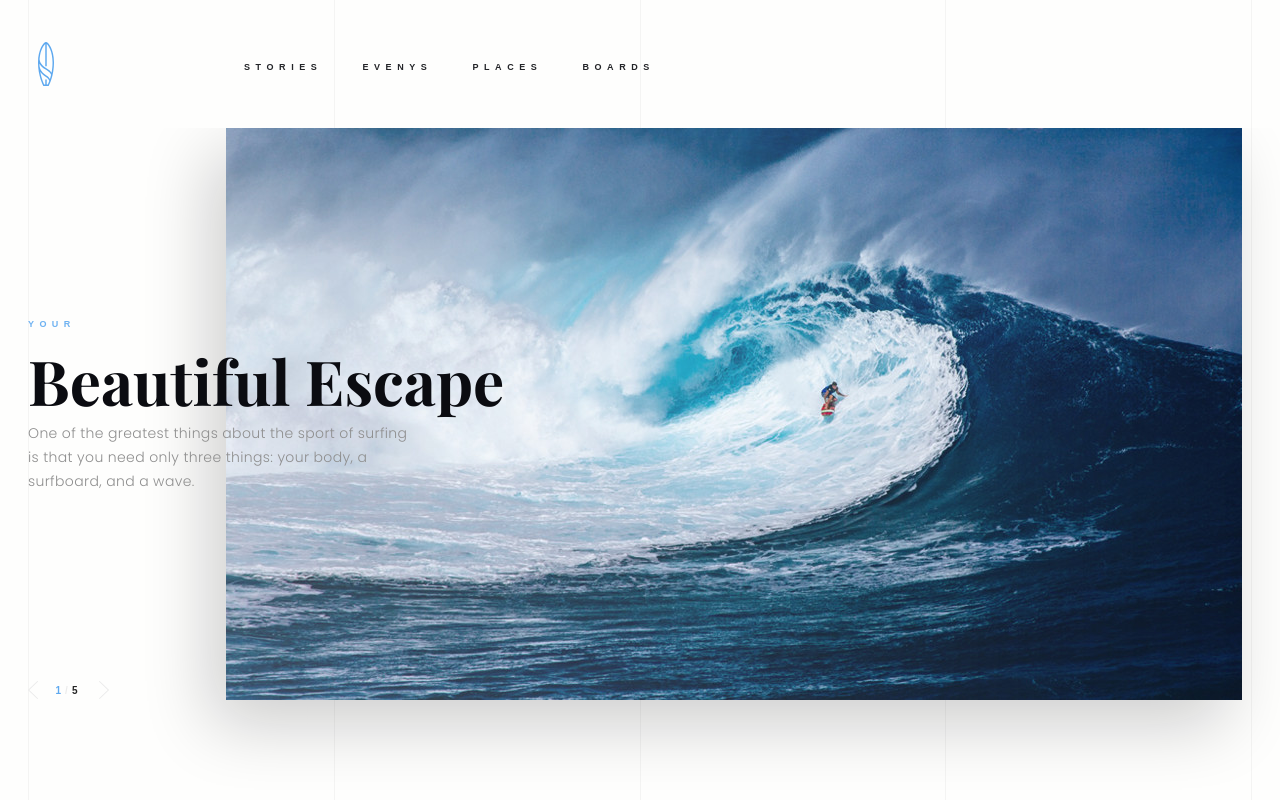
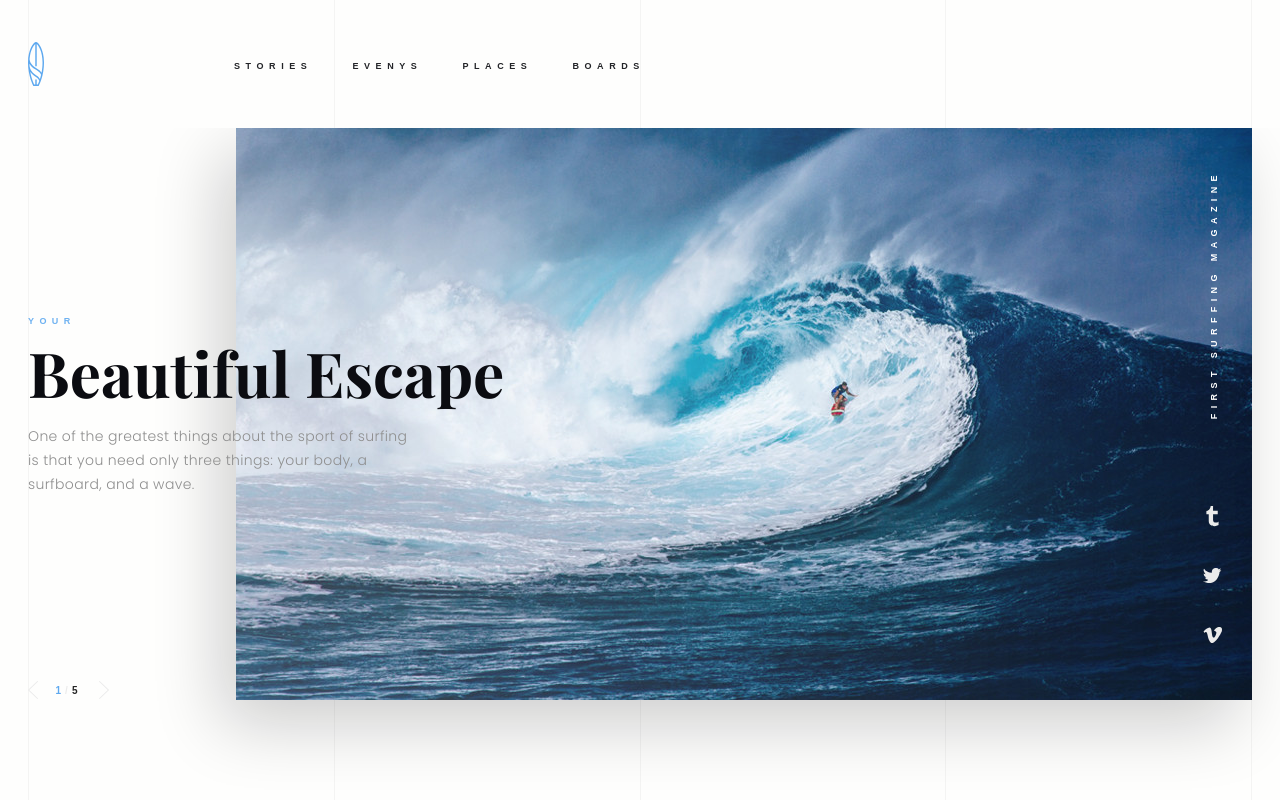
Before and after one commit to zur1k/Surfing-club, a website: page src/index.html in a window 1280 px wide. Shown: the top 800 px of the page. Drawn offline with nearby package versions, Linux system fonts and the light colour scheme.

Commit message:
адаптировал хедер и слайдер хеддер

```diff
--- a/src/index.html
+++ b/src/index.html
@@ -26,6 +26,10 @@
       </a>
     </div>
 
+    <div class="site-desc">
+      <div class="site-desc__content">First&nbsp;Surffing&nbsp;Magazine</div>
+    </div>
+
 
     <ul class="navigation">
       <li class="navigation__item">
@@ -42,12 +46,28 @@
       </li>
     </ul>
 
-    <div class="site-desc">
-      <div class="site-desc__content">First&nbsp;Surffing&nbsp;Magazine</div>
+  </nav>
+
+  <!-- slide  -->
+  <div class="slide-wrapper">
+    <div class="container relative">
+            <!-- socail icons -->
+      <div class="header-social-wrapper">
+        <div class="social social--header">
+          <a href="#" class="social__item">
+            <img src="img/socials/social-tumblr.svg" alt="" />
+          </a>
+          <a href="#" class="social__item">
+            <img src="img/socials/social-twitter.svg" alt="" />
+          </a>
+          <a href="#" class="social__item">
+            <img src="img/socials/social-vimeo.svg" alt="" />
+          </a>
+        </div>
+      </div>
+
     </div>
-  </nav>
-  <!-- slide new  -->
-  <div class="slide-wrapper">
+
     <div id="headerSlider" class="owl-carousel">
       <!-- slides -->
       <div class="container slide-item">
@@ -147,21 +167,7 @@
         </a>
       </div>
 
-      <!-- socail icons -->
-      <div class="header-social-wrapper">
-        <div class="social social--vertical">
-          <a href="#" class="social__item">
-            <img src="img/socials/social-tumblr.svg" alt="" />
-          </a>
-          <a href="#" class="social__item">
-            <img src="img/socials/social-twitter.svg" alt="" />
-          </a>
-          <a href="#" class="social__item">
-            <img src="img/socials/social-vimeo.svg" alt="" />
-          </a>
-        </div>
 
-      </div>
     </div>
 
 
--- a/src/scss/blocks/_base.scss
+++ b/src/scss/blocks/_base.scss
@@ -4,23 +4,23 @@ body {
   background-repeat: repeat-y;
   background-position: center;
   background-color: #fefefd;
+}
 
+img {
+max-width: 100%;
+height: auto;
 }
 
 .container {
   margin-left: auto;
   margin-right: auto;
-  max-width: 1224px;
-  padding: 0 10px;
-}
+  padding: 0 15px;
 
-.nav-logo-wrapper {
- margin-right: 190px;
-  // transform: translateY(-50%);
-  //   margin-right: 190px;
-  //   position: absolute;
-  //   left: 0;
-  //   top: 50%;  в случае если использовать абсолют на логотип
+  @media (min-width: 1254px) {
+    max-width: 1224px;
+    padding-left: 0;
+    padding-right: 0;
+  }
 }
 
 .relative {
--- a/src/scss/blocks/_header-slider.scss
+++ b/src/scss/blocks/_header-slider.scss
@@ -5,31 +5,76 @@
   padding-bottom: 95px;
 }
 
+.header-social-wrapper {
+  margin-bottom: 25px;
+  margin-top: 25px;
+  //   background-color: seagreen;
+
+  @media (min-width: 1254px) {
+    position: absolute;
+    width: 20px;
+    height: 20px;
+    right: 30px;
+    top: 350px;
+    z-index: 9;
+  }
+  @media (min-width: 1400px) {
+    right: -45px;
+    top: 400px;
+  }
+}
+
 #headerSlider.owl-carousel .owl-stage-outer {
   overflow: visible;
-
 }
 .slide-item {
-    width: 100%;
   display: flex;
   position: relative;
   justify-content: flex-end;
 }
 
+.slide-item__desc {
+  background-color: #fff;
+  padding: 25px;
+  padding-top: 10px;
 
-.slide-item__desc {
+  min-width: 260px;
+  max-width: 680px;
+  position: absolute;
+  bottom: 0;
+  left: 50%;
+  transform: translate(-50%, 20%);
+  text-align: center;
+  box-shadow: -16px 0 65px rgba(11, 12, 17, 0.2);
+
+  @media (min-width: 1254px) {
+    background-color: transparent;
+    text-align: left;
+    box-shadow: none;
+
+    padding: 0;
     width: 500px;
-    position: absolute;
+    bottom: auto;
     left: 0;
     top: 50%;
     transform: translateY(-50%);
   }
+}
 .slide-item__heading {
   color: #0b0c11;
-    font-family: 'Playfair Display', serif;
+  font-family: "Playfair Display", serif;
+  font-size: 22px;
+  font-weight: 700;
+  line-height: 1;
+  margin-bottom: 10px;
+  @media (min-width: 920px) {
+    font-size: 42px;
+  }
+
+  @media (min-width: 1254px) {
     font-size: 62px;
-    font-weight: 700;
-    line-height: 64px;
+    margin-bottom: 20px;
+  }
 
   span {
     display: block;
@@ -39,62 +84,75 @@
     font-weight: 700;
     line-height: 1;
     text-transform: uppercase;
-        font-family: 'League Spartan', sans-serif;
+    font-family: "League Spartan", sans-serif;
     letter-spacing: 5.4px;
-        margin-bottom: 20px;
+    margin-bottom: 10px;
 
+    @media (min-width: 1254px) {
+        margin-bottom: 16px;
+      }
   }
 }
 .slide-item__text {
-    width: 390px;
   color: #8f8f8f;
   font-size: 14px;
   font-weight: 300;
   line-height: 24px;
   letter-spacing: 0.35px;
-    font-family: 'Poppins', sans-serif;
-    p {
+  font-family: "Poppins", sans-serif;
+  @media (min-width: 992px)
+  {
+    width: 390px;
+  }
 
 }
-}
 
-.slide-item__img
-{
+.slide-item__img {
+width: 100%;
+height: 372px;
   box-shadow: -15.898px 25.441px 65px 0px rgba(11, 12, 17, 0.2);
   background-repeat: no-repeat;
   background-size: cover;
   background-position: center;
+
+
+
+  @media (min-width: 1254px) {
+
     width: 1016px;
     height: 572px;
   }
+}
 
-.slide-item__img-bg-1
-
-{
-    background-image: url('../img/img/img-header.jpg');
+.slide-item__img-bg-1 {
+  background-image: url("../img/img/img-header.jpg");
 }
 
 .slide-controls {
   position: absolute;
-    left: 0;
+  left: 50%;
   bottom: 0;
+
+
   width: 81px;
   display: flex;
   justify-content: space-between;
   align-items: center;
   z-index: 9;
+  transform: translate(-50%, 350%);
+
+
+  @media (min-width: 1254px) {
+
+   left: 0;
+   transform: translate(0%, 0%);
+  }
 
   img {
     vertical-align: middle;
   }
 }
 
-.slide-controls__left {
-
-}
-.header-slide-left {
-
-}
 .slide-controls-number {
   // margin-right: 18px;
   // margin-left: 18px;
@@ -102,29 +160,23 @@ height: 572px;
   font-size: 10px;
   font-weight: 700;
   line-height: 1;
-    font-family: 'League Spartan', sans-serif;
+  font-family: "League Spartan", sans-serif;
   letter-spacing: 4px;
   text-transform: uppercase;
   display: flex;
   align-items: center;
   margin-top: 5px;
-
-
 }
 .slide-controls-number__active {
   color: #5da8ef;
-
 }
 .slide-controls-number__from {
   color: #ebebeb;
-
 }
 .slide-controls-number__total {
   color: #262626;
 }
 .slide-controls__right {
-
 }
 .slide-controls__left {
-
 }
--- a/src/scss/blocks/_header.scss
+++ /dev/null
@@ -1,39 +0,0 @@
-.site-desc  {
-    width: 12px;
-    position: absolute;
-    right: -50px;
-    top: 58px;
-
-    @media (max-width:1400px)  {right: 30px;top: 170px;
-        .site-desc__content {
-            color: #fff;
-        }
-
-    }
-
-}
-.site-desc__content {
-    color: rgba(11, 12, 17,0.2);
-    font-family: 'League Spartan', sans-serif;
-    font-size: 9px;
-    font-weight: 700;
-    line-height: 1;
-    text-transform: uppercase;
-    letter-spacing: 5.4px;
-    transform: rotate(-90deg) translate(-100%,0);
-    position: absolute;
-    left: 0;
-    top: 0;
-    transform-origin: left top;
-}
-
-.header-social-wrapper {
-    width: 20px;
-    position: absolute;
-    right: -45px;
-    bottom: 0;
-
-    @media (max-width:1400px)  {right: 30px;bottom: 30px;
-
-    }
-}
--- a/src/scss/blocks/_navigation.scss
+++ b/src/scss/blocks/_navigation.scss
@@ -1,36 +1,143 @@
 .navigation {
   display: flex;
-    flex-direction: row;
+  flex-direction: column;
+  align-items: center;
+  margin-bottom: 20px;
+  width: 100%;
+  font-family: "League Spartan", sans-serif;
+  font-weight: 700;
   list-style-type: none;
+
   margin: 0;
   padding: 0;
   // margin-left: 190px; в случае если использовать абсолют на логотип
+  @media (min-width: 768px) {
+    flex-direction: row;
+    justify-content:center;
+
+  }
+  @media (min-width: 1254px) {
+
+    justify-content:flex-start;
+    width: auto;
+
+  }
+
 }
 .navigation-wrapper {
   display: flex;
+  flex-direction: column;
+  align-items: center;
+
+  @media (min-width: 1254px) {
+    display: flex;
+    flex-direction: row;
     height: 128px;
-    align-items: center;}
+    align-items: center;
+  }
+}
 
+.nav-logo-wrapper {
+  width: auto;
+  text-align: center;
+  padding-top: 30px;
+  padding-bottom: 30px;
+
+  @media (min-width: 1254px) {
+      width: auto;
+    margin-right: 190px;
+    padding-top: 0px;
+    padding-bottom: 0px;
+    // transform: translateY(-50%);
+    //   margin-right: 190px;
+    //   position: absolute;
+    //   left: 0;
+    //   top: 50%;  в случае если использовать абсолют на логотип
+  }
+}
 
 .navigation__item {
+    text-align: center;
+    margin-bottom: 15px;
 
-    margin-right: 40px;
     &:last-child {
         margin-right: 0;
       }
 
+  @media (min-width: 768px) {
+    margin-right: 40px;
+    margin-bottom: 0;
+    &:last-child {
+        margin-right: 0;
+      }
+  }
 }
 .navigation__link {
-    color: rgba(11,12,17,0.9);
+  color: rgba(11, 12, 17, 0.9);
   font-size: 9px;
   font-weight: 700;
   line-height: 1;
   text-transform: uppercase;
   letter-spacing: 5.58px;
-    font-family: 'League Spartan', sans-serif;
+  font-family: "League Spartan", sans-serif;
   text-decoration: none;
+}
+.site-desc {
+    width: auto;
+    display: block;
+    position: static;
+
+  @media (min-width: 1254px) {
+    position: absolute;
+    width: 12px;
+    height: 12px;
+    right: 30px;
+    top: 170px;
+
+    z-index: 9;
 
   }
+
+
+  @media (min-width: 1400px) {
+    width: 12px;
+    height: 12px;
+    position: absolute;
+    right: -50px;
+    top: 58px;
+    z-index: 9;
+
+  }
+
+}
+.site-desc__content {
+  position: static;
+  margin-bottom: 20px;
+
+  color: rgba(11, 12, 17, 0.2);
+  font-family: "League Spartan", sans-serif;
+  font-size: 9px;
+  font-weight: 700;
+  line-height: 1;
+  text-transform: uppercase;
+  letter-spacing: 5.4px;
+  @media (min-width: 1254px) {
+    color: #fff;
+    transform: rotate(-90deg) translate(-100%, 0);
+    position: absolute;
+    left: 0;
+    top: 0;
+    transform-origin: left top;
+
+  }
+  @media (min-width: 1400px) {
+
+    color: rgba(11, 12, 17, 0.2);
+
+  }
+}
+
+
 
 .base {
   background-color: rgb(136, 195, 171);
--- a/src/scss/blocks/_social.scss
+++ b/src/scss/blocks/_social.scss
@@ -1,27 +1,37 @@
 .social {
 
-    display: flex;
-    justify-content: center;
+display: flex;
+justify-content: center;
+align-items: center;
 
-&--vertical {
+}
+.social.social--header {
+
+
+  @media (min-width: 1254px) {
     flex-direction: column;
-    width: 20px;
-    align-items: center;
+
+  }
 }
-}
+
 .social__item {
   margin-left: 15px;
   margin-right: 15px;
-    &:last-child {
-        margin-bottom: 0;
-    }
 
-    .social--vertical & {
+
+}
+
+.social--header .social__item  {
+
+
+    @media (min-width: 1254px) {
         margin-bottom: 35px;
         margin-left: 0;
         margin-right: 0;
+
+
         &:last-child {
-            margin-bottom: 0 ;
+          margin-bottom: 0;
         }
-    }
-}
+      }
+  }
--- a/src/style.scss
+++ b/src/style.scss
@@ -10,7 +10,7 @@
 @import 'scss/blocks/base';
 @import 'scss/blocks/navigation';
 @import 'scss/blocks/header-slider';
-@import 'scss/blocks/header';
+// @import 'scss/blocks/header';
 @import 'scss/blocks/qoute';
 @import 'scss/blocks/club-description';
 @import 'scss/blocks/shop';
```
Also changed, not shown: src/css/style.css. Lines whose indentation alone changed are shown as unchanged.
